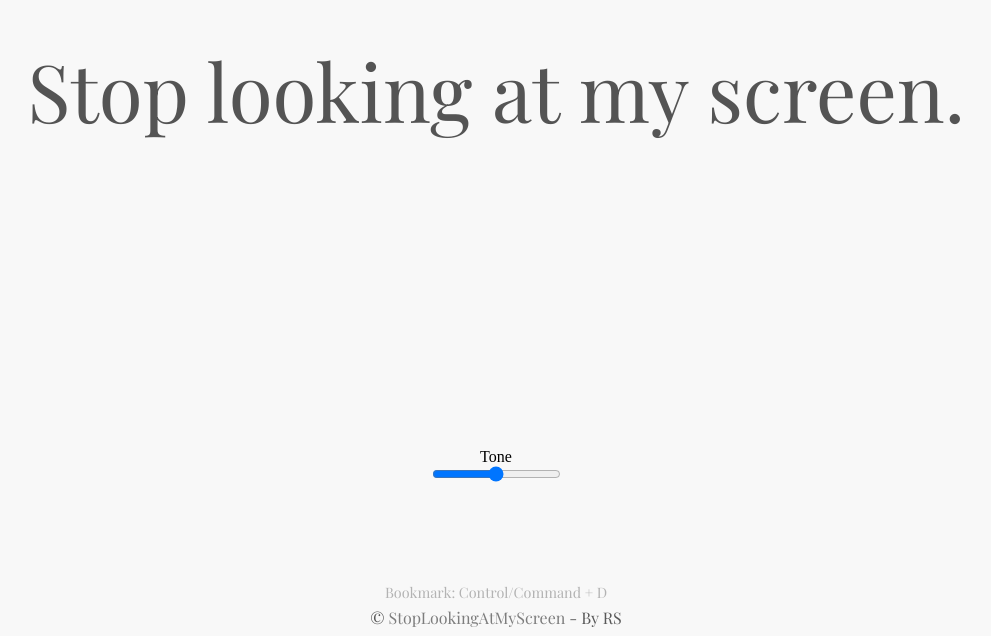
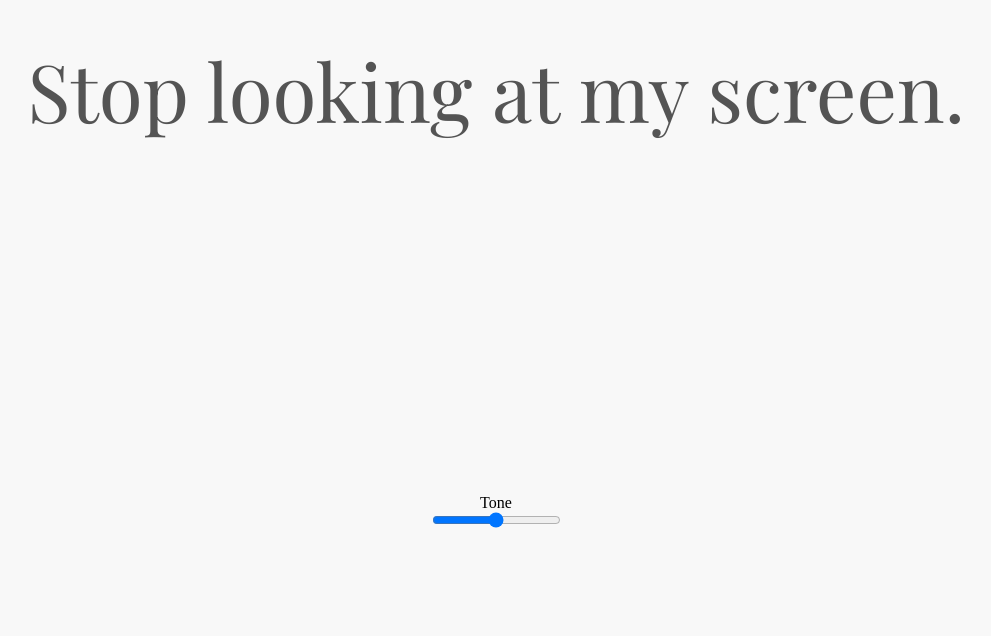
Before and after one commit to banana-nana/StoplookingatmyScreen, a plain HTML site: page index.html in a window 1280 px wide. Shown: the part 164-800 px from the top of the page, without its empty margins (144-1135 px from the left). Drawn offline with nearby package versions, Linux system fonts and the light colour scheme.

Commit message:
Update index.html

```diff
--- a/index.html
+++ b/index.html
@@ -82,8 +82,6 @@ if(o.innerHTML == "3") {
   document.getElementById('mode').style.color = "#b3b3b3"
 }
 }, false);</script>
-	<div id="bookmark">Bookmark: Control/Command + D</div>
-	<div id="copyright">&copy; <a href="https://stoplookingatmyscreen.com/">StopLookingAtMyScreen</a> - By <a href="https://www.richardsfez.com/" target="_blank" style="color: inherit;">RS</a></div>
 </footer>
 </body>
 </html>
```
